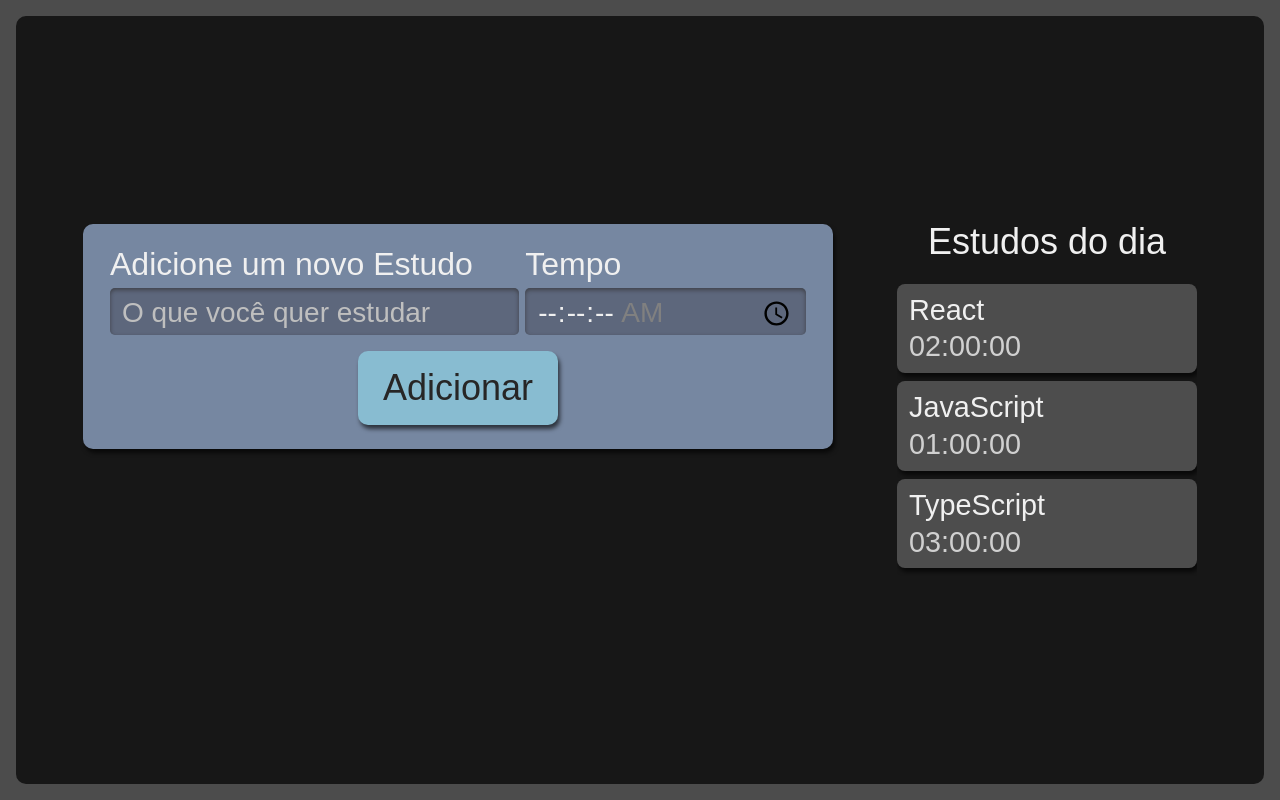
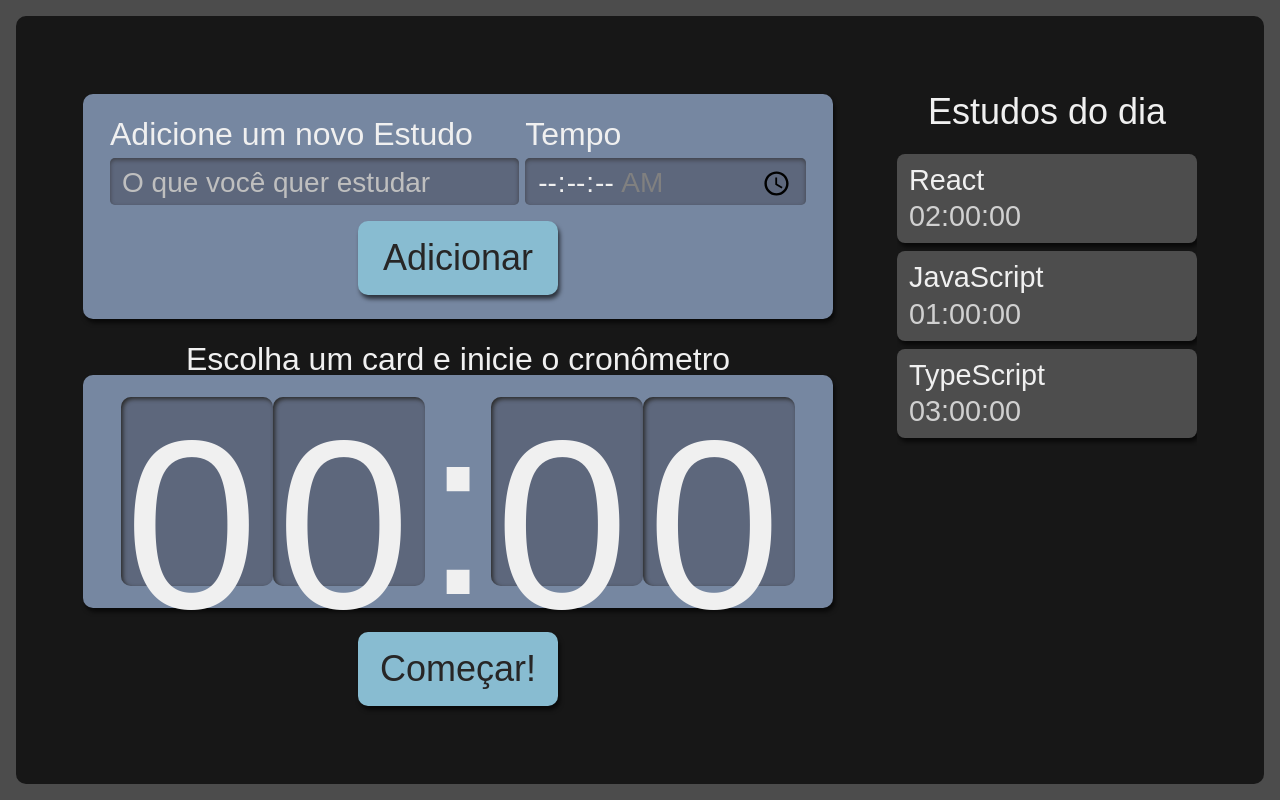
Before and after one commit to Mackenzzy/studies, a React (Create React App) app: page / in a window 1280 px wide. Built offline with nearby package versions, Linux system fonts and the light colour scheme.

Commit message:
Criação e estilização do cronometro

```diff
--- a/src/Pages/App.tsx
+++ b/src/Pages/App.tsx
@@ -1,4 +1,5 @@
 import React from 'react';
+import Cronometro from '../components/Cronometro';
 import Formulario from '../components/Formulario';
 import Lista from '../components/Lista';
 import style from './app.module.scss';
@@ -9,6 +10,7 @@
     <div className={style.AppStyle}>
     <Formulario/>
     <Lista/>
+    <Cronometro/>
     </div>
   );
 }
--- /dev/null
+++ b/src/components/Cronometro/Cronometro.module.scss
@@ -0,0 +1,59 @@
+.cronometro {
+    display: flex;
+    flex-direction: column;
+    align-items: center;
+    grid-area: cronometro;
+
+    .relogioWrapper {
+      align-items: center;
+      background-color: #7687A1;
+      border-radius: 10px;
+      box-shadow: 2px 4px 4px #0000009F;
+      box-sizing: border-box;
+      display: flex;
+      font-size: 5rem;
+      justify-content: center;
+      margin-bottom: 24px;
+      padding: 16px 12px;
+      width: 100%;
+    }
+
+    .titulo {
+      font-size: 2rem;
+    }
+
+    button {
+      background-color: #88bcd1;
+      border-radius: 10px;
+      box-shadow: 2px 4px 4px #0000009F;
+      color: #272626;
+      cursor: pointer;
+      font-size: 1.25rem;
+      padding: 16px;
+      width: 150px;
+
+      &:active {
+        background-color: #7CA6B7;
+        box-shadow: 2px 2px 4px #0000009F inset;
+        cursor: auto;
+      }
+    }
+
+    @media screen and (min-width:1280px) {
+
+      .relogioWrapper{
+        font-size: 15rem;
+      }
+
+      p {
+        font-size: 2rem;
+      }
+
+      button {
+        grid-column-start: span 2;
+        justify-self: center;
+        width: 200px;
+        font-size: 2.25rem;
+      }
+    }
+  }
--- /dev/null
+++ b/src/components/Cronometro/Relogio/Relogio.module.scss
@@ -0,0 +1,21 @@
+.relogioNumero {
+    background-color: #5D677C;
+    box-shadow: 2px 2px 4px #2B2B2B inset;
+    height: 3.6rem;
+    width: 3rem;
+    padding: 8px 4px;
+    border-radius: 10px;
+
+    @media screen and (min-width:1280px) {
+      height: 10.8rem;
+      width: 9rem;
+    }
+  }
+
+  .relogioDivisao {
+    height: 4.2rem;
+
+    @media screen and (min-width:1280px) {
+      height: 12.6rem;
+    }
+  }
--- /dev/null
+++ b/src/components/Cronometro/Relogio/index.tsx
@@ -0,0 +1,15 @@
+import React from "react"
+import style from './Relogio.module.scss'
+
+export default function Relogio(){
+    return(
+        <React.Fragment>
+            <span className={style.relogioNumero}>0</span>
+            <span className={style.relogioNumero}>0</span>
+            <span className={style.relogioDivisao}>:</span>
+            <span className={style.relogioNumero}>0</span>
+            <span className={style.relogioNumero}>0</span>
+        </React.Fragment>
+
+    )
+}
--- /dev/null
+++ b/src/components/Cronometro/index.tsx
@@ -0,0 +1,17 @@
+import Botao from "../Botao"
+import Relogio from "./Relogio"
+import style from "./Cronometro.module.scss"
+
+export default function Cronometro(){
+    return (
+        <div className={style.cronometro}>
+            <p className={style.titulo}>Escolha um card e inicie o cronômetro</p>
+            <div className={style.relogioWrapper}>
+                <Relogio/>
+            </div>
+            <Botao>
+                Começar!
+            </Botao>
+        </div>
+    )
+}
```
